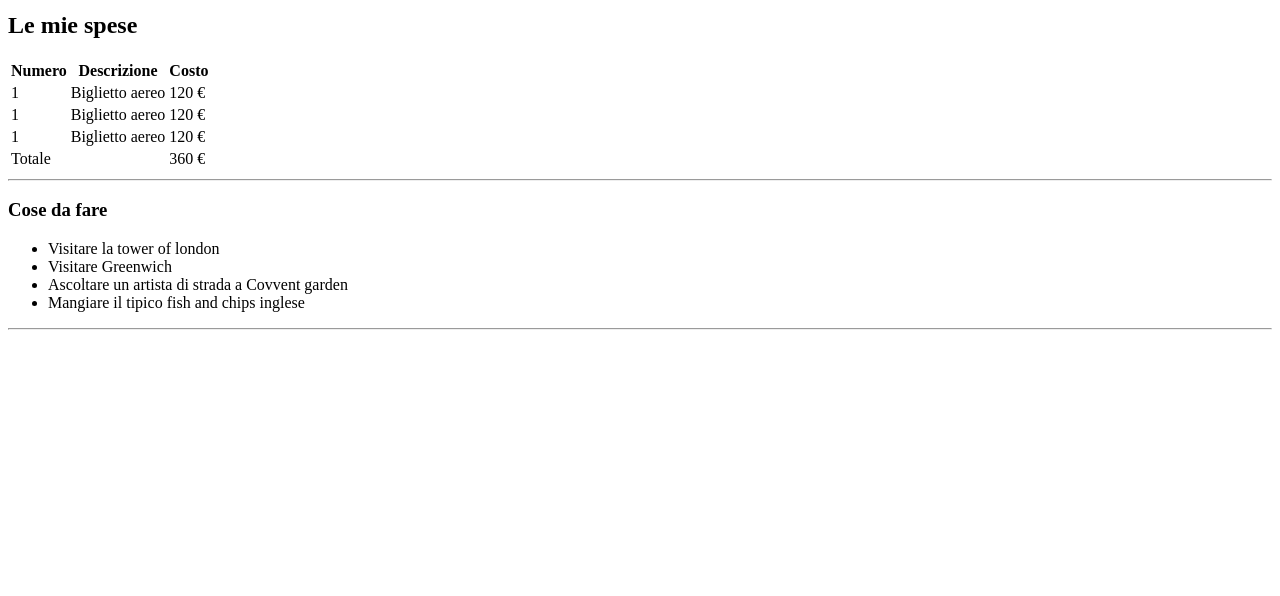
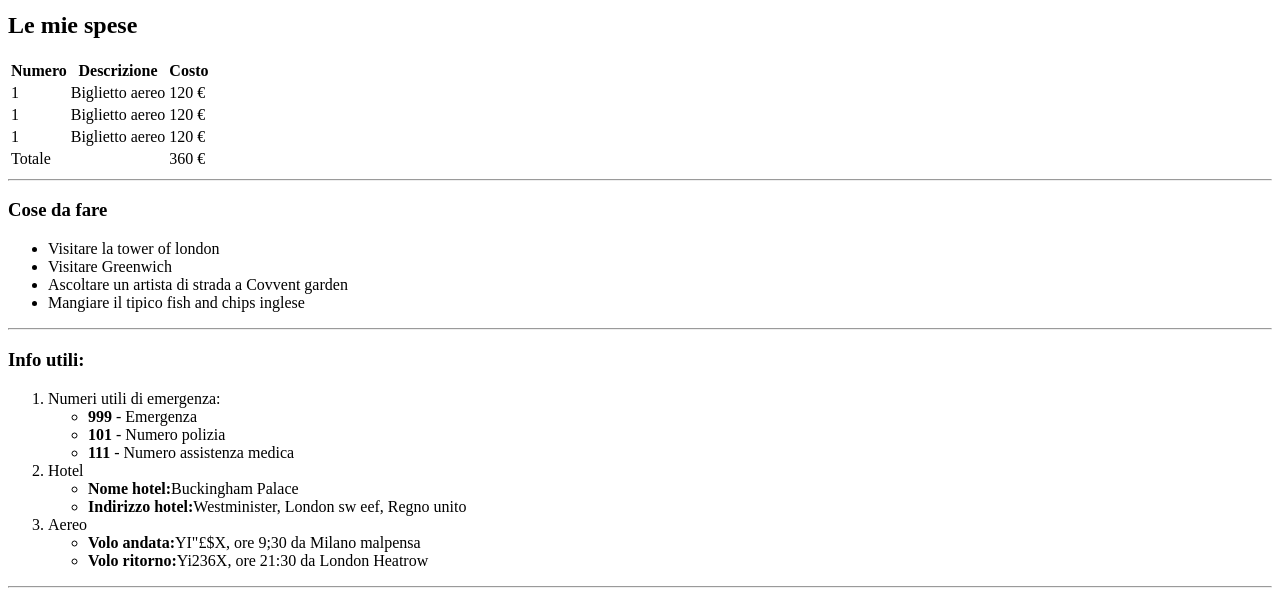
Before and after one commit to FrancescoSica16/html-london-trip, a plain HTML site: page index.html in a window 1280 px wide. Shown: the part 402-998 px from the top of the page. Before the commit the page ends 800 px from the top, so only its background shows below. Drawn offline with Linux system fonts and the light colour scheme.

Commit message:
Info utili

```diff
--- a/index.html
+++ b/index.html
@@ -59,7 +59,31 @@
         </section>
         <hr>
         <!-- info utili -->
-
+        <section>
+            <h3>Info utili:</h3>
+            <ol>
+                <li>Numeri utili di emergenza:
+                    <ul>
+                        <li><strong>999</strong> - Emergenza</li>
+                        <li><strong>101</strong> - Numero polizia</li>
+                        <li><strong>111</strong> - Numero assistenza medica</li>
+                    </ul>
+                </li>
+                <li>Hotel
+                    <ul>
+                        <li><strong>Nome hotel:</strong>Buckingham Palace</li>
+                        <li><strong>Indirizzo hotel:</strong>Westminister, London sw eef, Regno unito</li>
+                    </ul>
+                </li>
+                <li>Aereo
+                    <ul>
+                        <li><strong>Volo andata:</strong>YI"£$X, ore 9;30 da Milano malpensa</li>
+                        <li><strong>Volo ritorno:</strong>Yi236X, ore 21:30 da London Heatrow</li>
+                    </ul>
+                </li>
+            </ol>
+        </section>
+        <hr>
 
     </main>
 </body>
```
